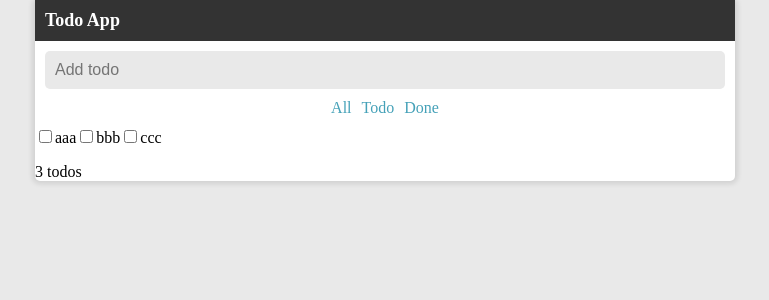
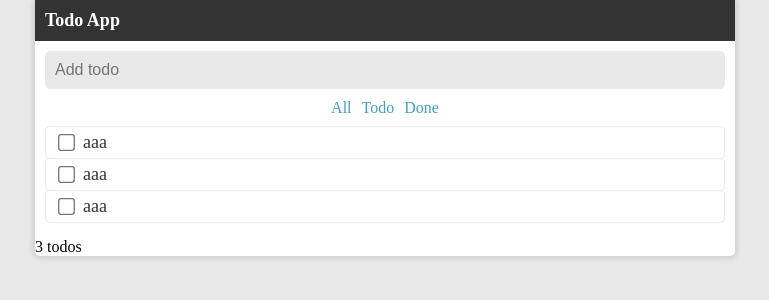
Before and after one commit to tsunga59/react_todo, a React (Create React App) app: page / in a window 1280 px wide. Shown: the top 300 px of the page, without its empty margins (255-1024 px from the left). Built offline with nearby package versions, Linux system fonts and the light colour scheme.

Commit message:
Todoをコンポーネント化

```diff
--- a/src/App.jsx
+++ b/src/App.jsx
@@ -5,6 +5,7 @@ import "./App.css";
 import { Header } from "./components/Header";
 import { InputTodo } from "./components/InputTodo";
 import { Filter } from "./components/Filter";
+import { Todo } from "./components/Todo";
 
 const App = () => {
   return (
@@ -12,20 +13,10 @@ const App = () => {
       <Header />
       <InputTodo />
       <Filter />
-      <div className="todo-area">
-        <label>
-          <input type="checkbox" />
-          <span>aaa</span>
-        </label>
-        <label>
-          <input type="checkbox" />
-          <span>bbb</span>
-        </label>
-        <label>
-          <input type="checkbox" />
-          <span>ccc</span>
-        </label>
-      </div>
+      {/* TODO: stateをループさせる */}
+      <Todo />
+      <Todo />
+      <Todo />
       <p>3 todos</p>
     </SContainer>
   );
--- /dev/null
+++ b/src/components/Todo.jsx
@@ -0,0 +1,38 @@
+import React from "react";
+import styled from "styled-components";
+
+export const Todo = () => {
+  return (
+    <SContainer>
+      <SLabel>
+        <SInput type="checkbox" />
+        <span>aaa</span>
+      </SLabel>
+    </SContainer>
+  );
+};
+
+const SContainer = styled.div`
+  padding: 0 10px;
+`;
+
+const SLabel = styled.label`
+  display: flex;
+  align-items: center;
+  font-size: 18px;
+  color: #333;
+  padding: 5px 10px;
+  margin: -1px 0;
+  border: 1px solid #e9e9e9;
+  border-radius: 5px;
+  &:hover {
+    background-color: #e9e9e9;
+    cursor: pointer;
+  }
+`;
+
+const SInput = styled.input`
+  margin-right: 10px;
+  transform: scale(1.3);
+  outline: none;
+`;
```
